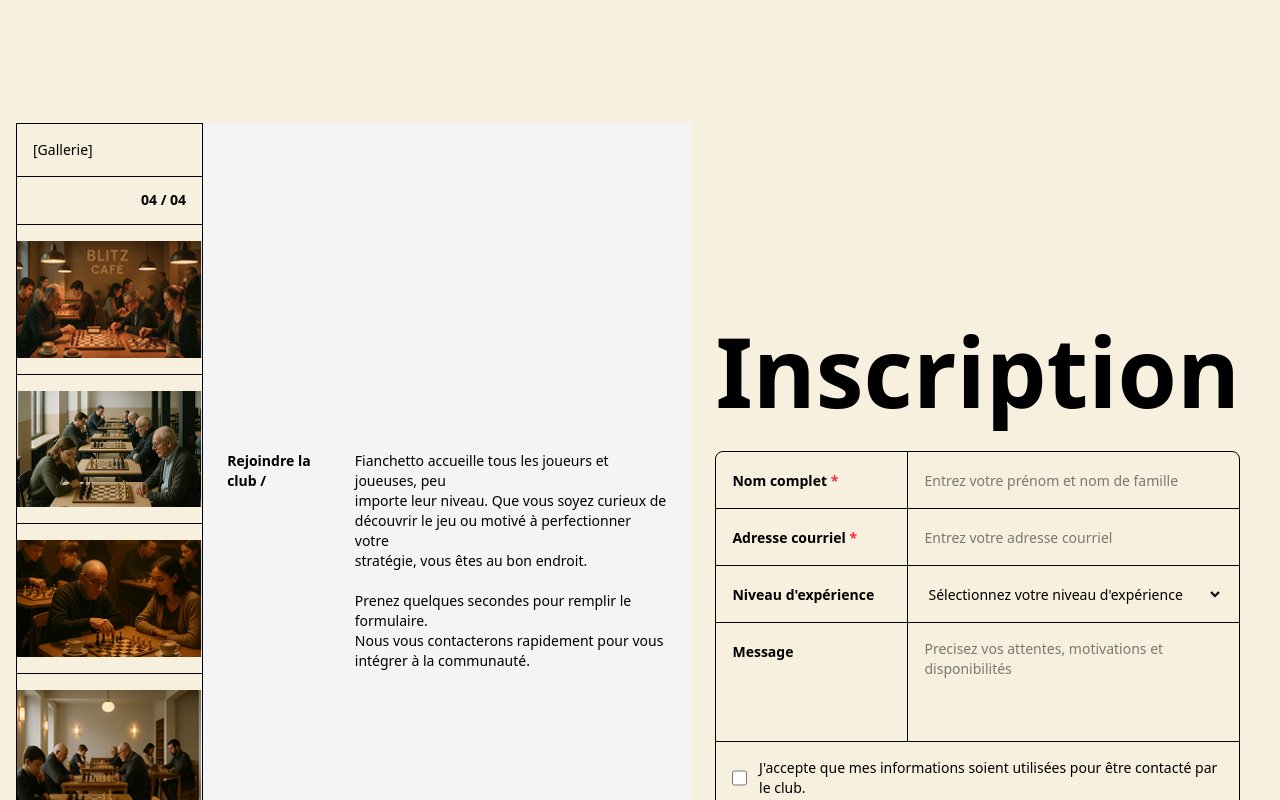
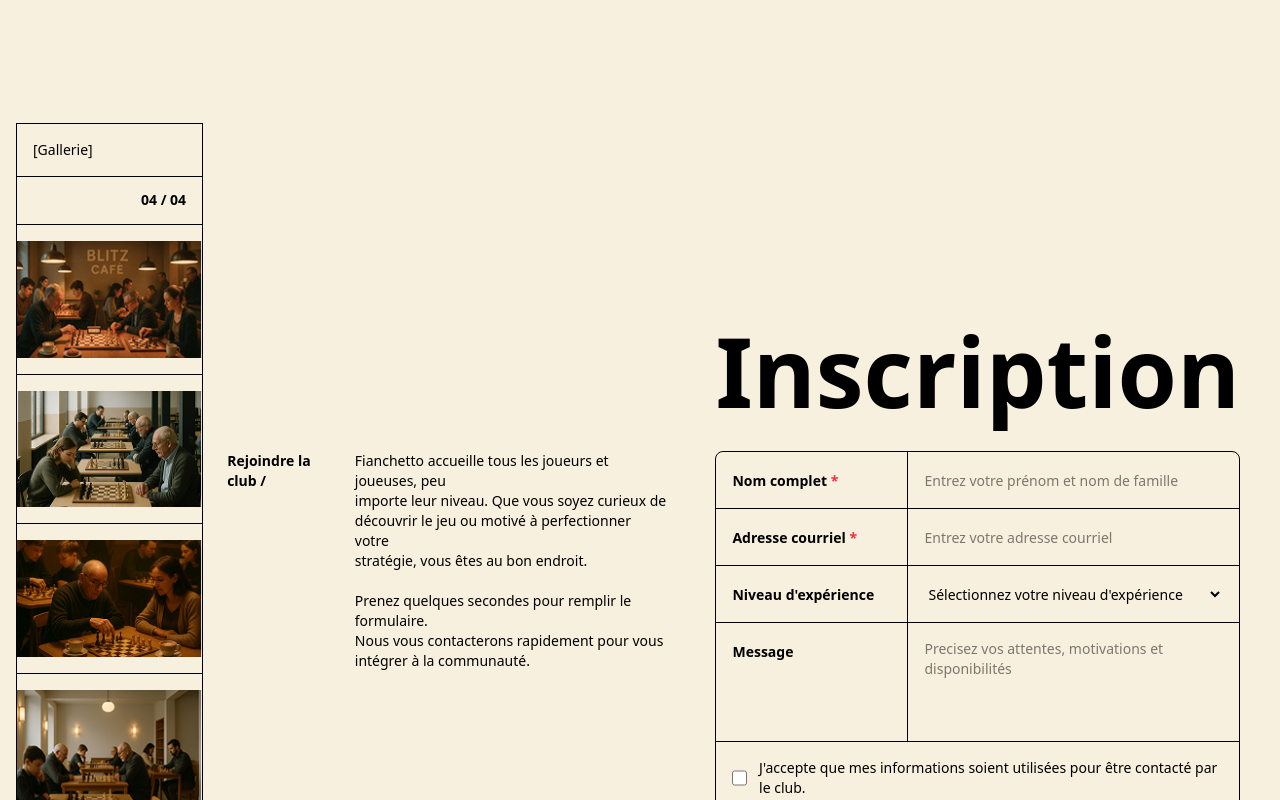
Before and after one commit to Cordelia013/chess-game, a React (Vite) app: page / in a window 1280 px wide. Shown: the part 3960-4760 px from the top of the page. Built offline with nearby package versions, Linux system fonts and the light colour scheme.

Commit message:
Suppression de la classe de fond dans la section centrale du composant Inscription pour améliorer l'esthétique.

```diff
--- a/src/pages/Inscription.tsx
+++ b/src/pages/Inscription.tsx
@@ -38,7 +38,7 @@ export default function Inscription() {
         </div>
 
         {/* <!-- Section centrale --> */}
-         <div className="w-xl ml-auto flex justify-center items-center bg-gray-100 p-6">
+         <div className="w-xl ml-auto flex justify-center items-center p-6">
                   <div className="flex flex-row gap-4 mt-[6vw] ">
                     <h6 className="font-black text-sm">Rejoindre la club /</h6>
                     <div>
```
